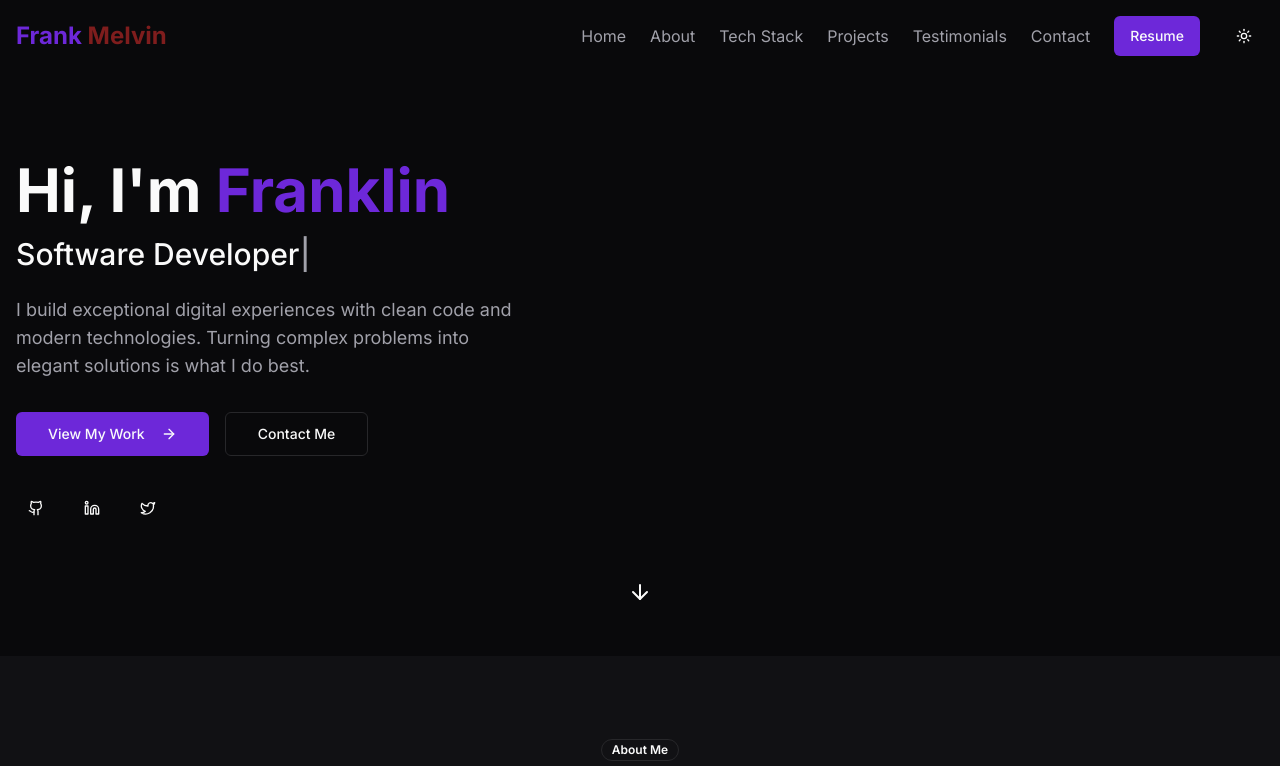
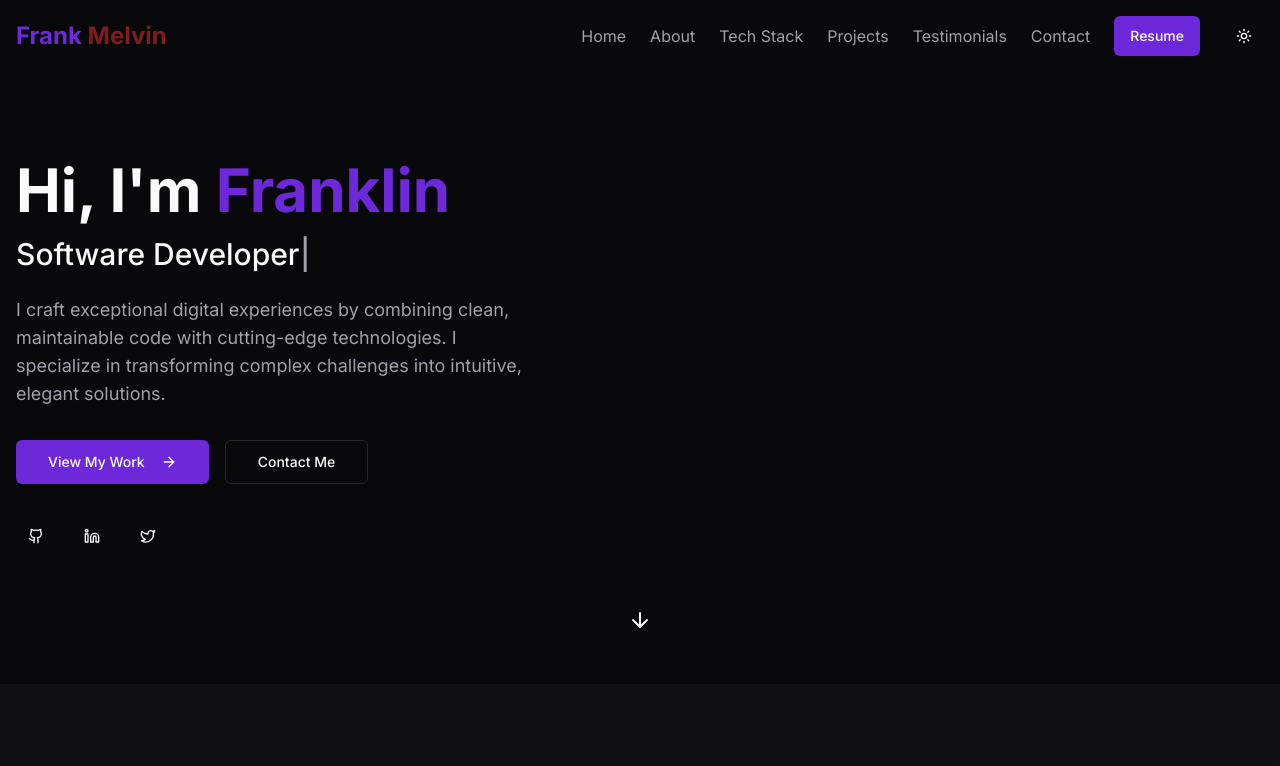
Before and after one commit to Otibaco/My-portfolio-, a Next.js app: page / in a window 1280 px wide. Shown: the top 766 px of the page. Built offline with nearby package versions, Linux system fonts and the light colour scheme.

Commit message:
new update

```diff
--- a/components/hero.tsx
+++ b/components/hero.tsx
@@ -47,8 +47,7 @@ export default function Hero() {
               <span className="animate-blink">|</span>
             </h2>
             <p className="text-lg text-muted-foreground mb-8 max-w-lg">
-              I build exceptional digital experiences with clean code and modern technologies. Turning complex problems
-              into elegant solutions is what I do best.
+            I craft exceptional digital experiences by combining clean, maintainable code with cutting-edge technologies. I specialize in transforming complex challenges into intuitive, elegant solutions.
             </p>
 
             <div className="flex flex-col sm:flex-row gap-4">
@@ -63,12 +62,12 @@ export default function Hero() {
 
             <div className="flex gap-4 mt-8">
               <Button variant="ghost" size="icon" className="rounded-full" asChild>
-                <a href="https://github.com" target="_blank" rel="noopener noreferrer">
+                <a href="https://github.com/Otibaco" target="_blank" rel="noopener noreferrer">
                   <Github className="h-5 w-5" />
                 </a>
               </Button>
               <Button variant="ghost" size="icon" className="rounded-full" asChild>
-                <a href="https://linkedin.com" target="_blank" rel="noopener noreferrer">
+                <a href="https://www.linkedin.com/in/orji-franklin-15467b358/" target="_blank" rel="noopener noreferrer">
                   <Linkedin className="h-5 w-5" />
                 </a>
               </Button>
```
